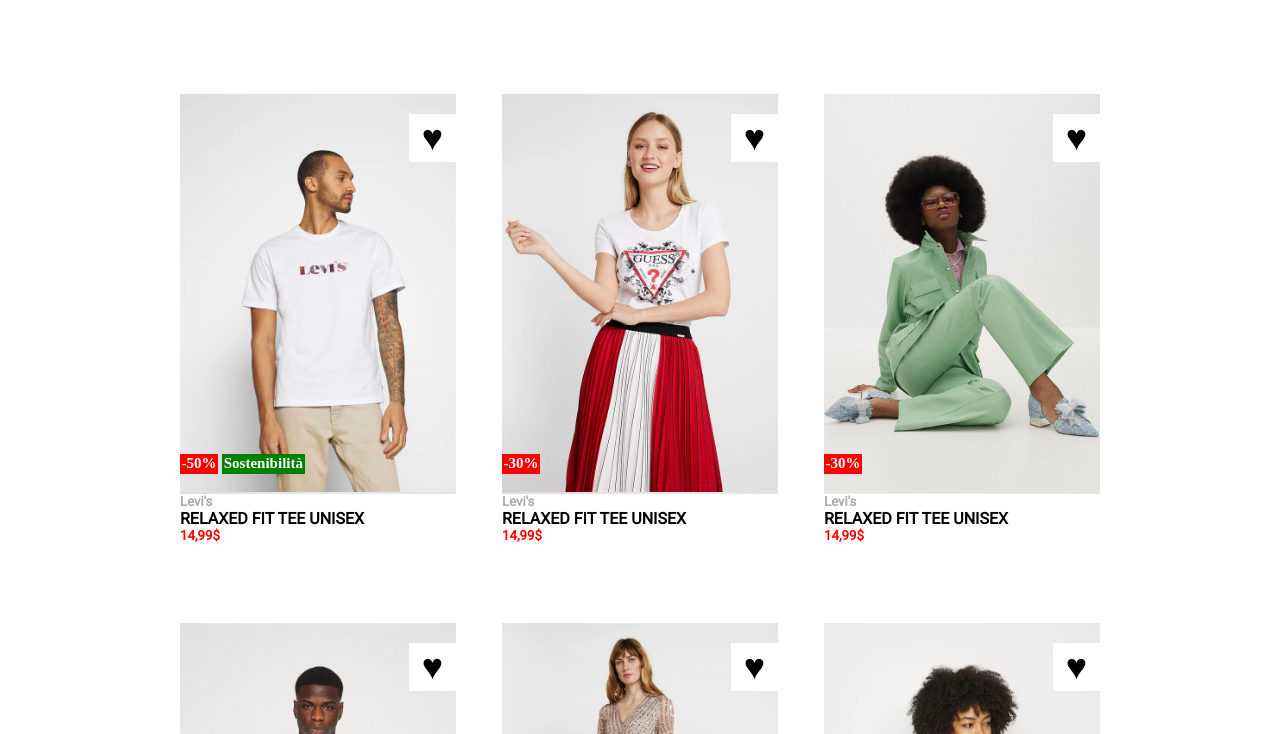
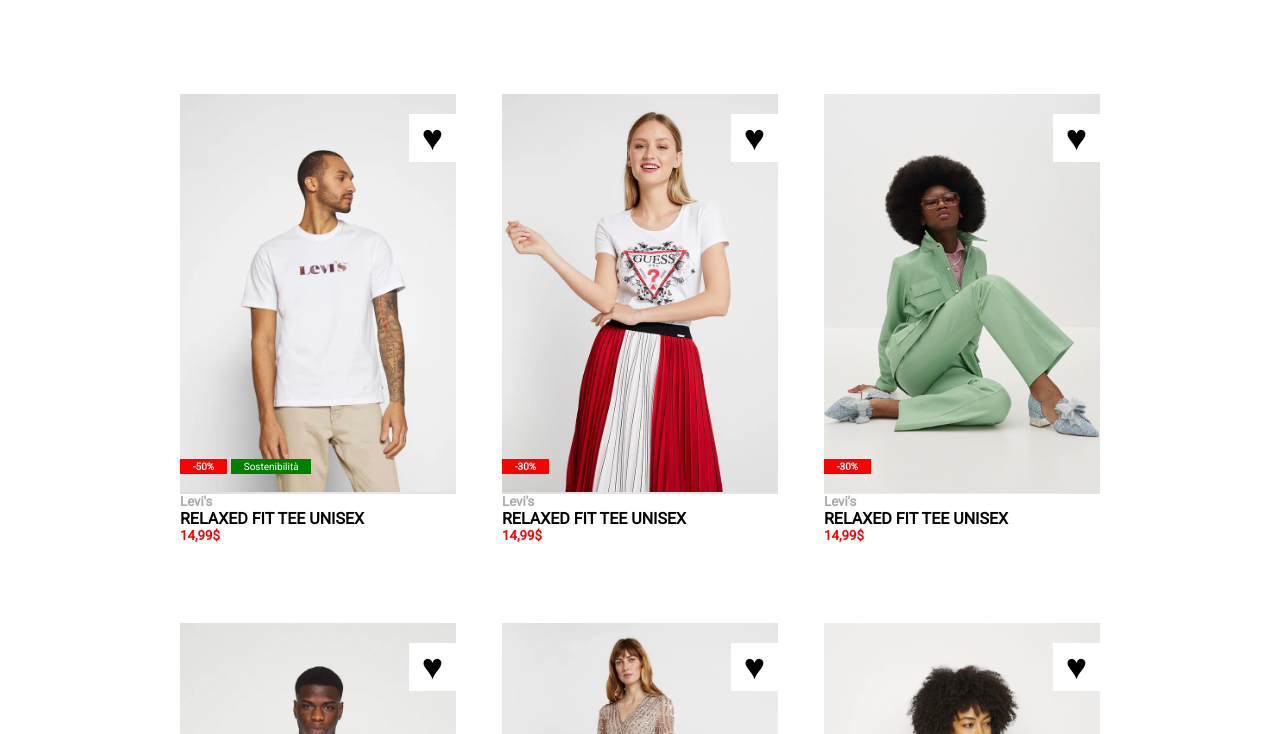
Before and after one commit to MarcoAgosta/html-css-boolando, a plain HTML site: page index.html in a window 1280 px wide. Shown: the part 66-800 px from the top of the page. Drawn offline with Linux system fonts and the light colour scheme.

Commit message:
Migliorati alcuni dettagli

```diff
--- a/CSS/style.css
+++ b/CSS/style.css
@@ -132,20 +132,27 @@
     right: 0;
 }
 
+.cuore:hover{
+    color: red;
+}
+
 .sconto{
     background-color: red;
     display: inline-block;
     color: white;
-    padding: 0.1rem;
-    font-size: 15px;
+    padding: 0.1rem 0.8rem;
+    font-size: 10px;
+    font-family: "Roboto";
 }
 
 .sostenibilità{
     background-color: green;
     display: inline-block;
     color: white;
-    padding: 0.1rem;
-    font-size: 15px;
+    padding: 0.1rem 0.8rem;
+    font-weight: normal;
+    font-size: 10px;
+    font-family: "Roboto";
 }
 
 .didascalia{
```
